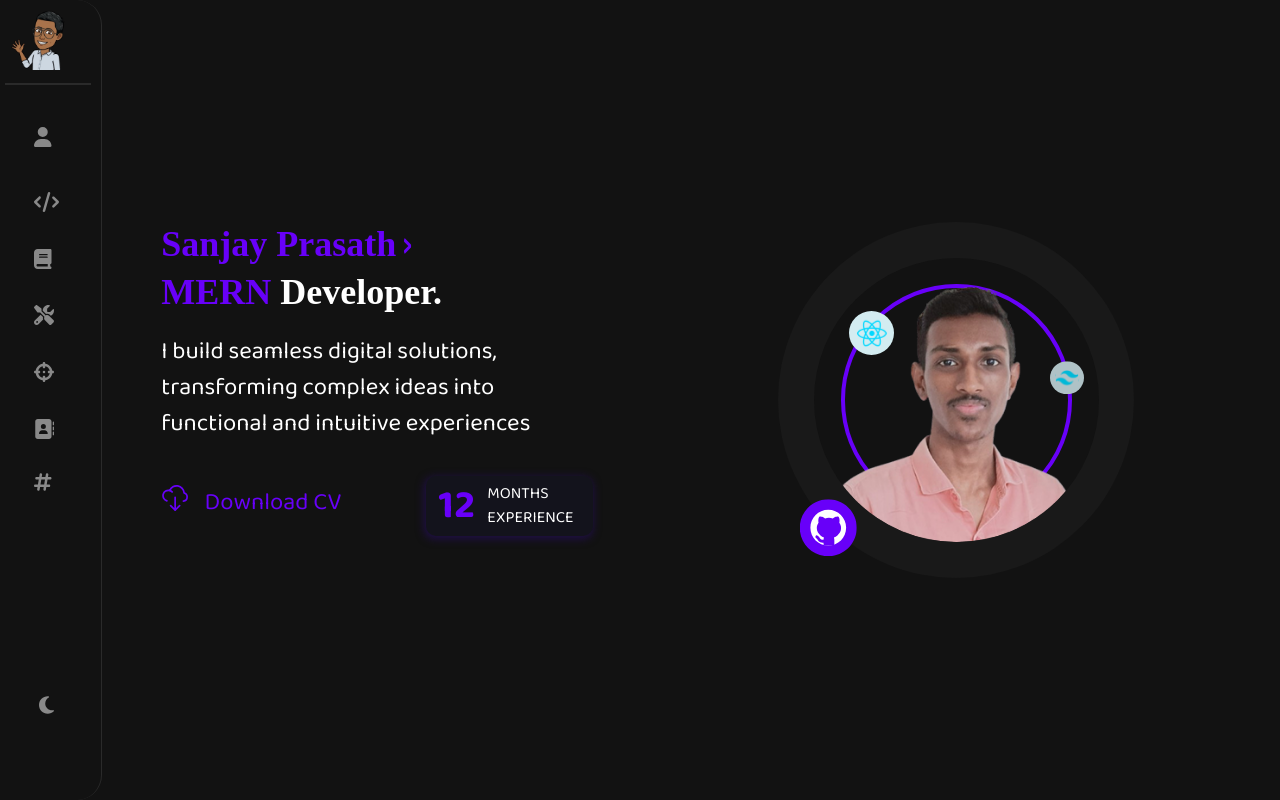
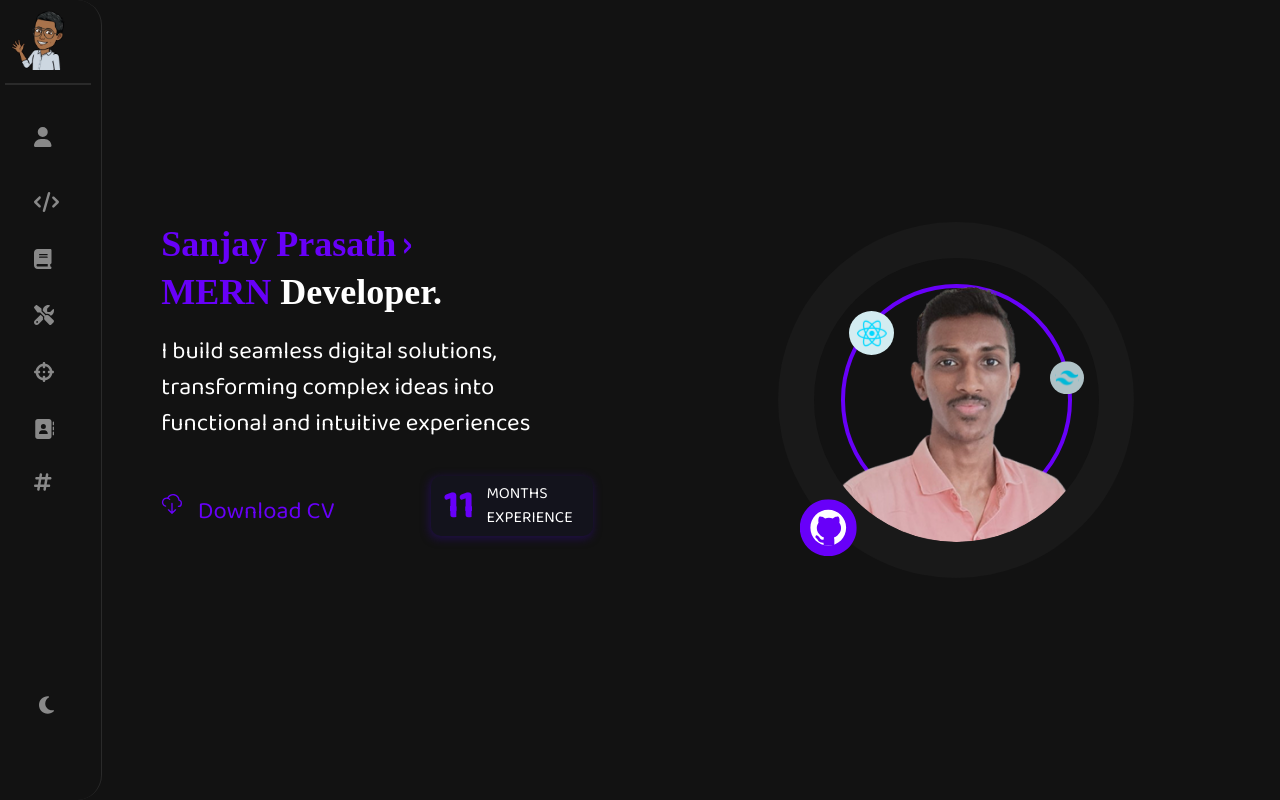
Before and after one commit to sanjay-prasath16/newPortfolio, a React (Vite) app: page / in a window 1280 px wide. Shown: the top 800 px of the page. Built offline with nearby package versions, Linux system fonts and the light colour scheme; the HTML template or start-up script is replaced by a standard one; a web font is replaced by a local one.

Commit message:
added some animation and debugged the mistakes

```diff
--- a/package.json
+++ b/package.json
@@ -15,6 +15,7 @@
     "@fortawesome/free-regular-svg-icons": "^6.7.2",
     "@fortawesome/free-solid-svg-icons": "^6.7.2",
     "@fortawesome/react-fontawesome": "^0.2.2",
+    "@react-spring/web": "^9.7.5",
     "@tabler/icons-react": "^3.30.0",
     "framer-motion": "^12.0.6",
     "gsap": "^3.12.7",
--- a/src/Pages/Home.jsx
+++ b/src/Pages/Home.jsx
@@ -1,4 +1,5 @@
 // npm packages import
+import { useState, useEffect, useRef } from "react";
 import PropTypes from "prop-types";
 
 // images import
@@ -13,8 +14,55 @@ import Github from "../assets/github.svg";
 import Logo from "../assets/Bitmoji.png";
 
 const Home = ({ isDarkMode, setIsDarkMode }) => {
+  const [isActive, setIsActive] = useState(false);
+  const [position, setPosition] = useState({ x: 0, y: 0 });
+  const magnetRef = useRef(null);
+  const disabled=false;
+  const activeTransition = "transform 0.3s ease-out";
+  const inactiveTransition = "transform 0.5s ease-in-out";
+
+  useEffect(() => {
+    if (disabled) {
+      setPosition({ x: 0, y: 0 });
+      return;
+    }
+
+    const handleMouseMove = (e) => {
+      if (!magnetRef.current) return;
+
+      const { left, top, width, height } =
+        magnetRef.current.getBoundingClientRect();
+      const centerX = left + width / 2;
+      const centerY = top + height / 2;
+
+      const distX = Math.abs(centerX - e.clientX);
+      const distY = Math.abs(centerY - e.clientY);
+
+      if (distX < width / 2 + 100 && distY < height / 2 + 100) {
+        setIsActive(true);
+
+        const offsetX = (e.clientX - centerX) / 2;
+        const offsetY = (e.clientY - centerY) / 2;
+        setPosition({ x: offsetX, y: offsetY });
+      } else {
+        setIsActive(false);
+        setPosition({ x: 0, y: 0 });
+      }
+    };
+
+    window.addEventListener("mousemove", handleMouseMove);
+    return () => {
+      window.removeEventListener("mousemove", handleMouseMove);
+    };
+  }, [disabled]);
+
+  const transitionStyle = isActive ? activeTransition : inactiveTransition;
+
   return (
-    <div className="w-[95%] lg:w-full lg:h-screen flex flex-col lg:flex-row lg:mt-0" id="home">
+    <div
+      className="w-[95%] lg:w-full lg:h-screen flex flex-col lg:flex-row lg:mt-0"
+      id="home"
+    >
       <div className="flex justify-between md:hidden mt-2">
         <img src={Logo} alt="" className="w-14" />
         <div className="relative mt-[2%]">
@@ -51,21 +99,28 @@ const Home = ({ isDarkMode, setIsDarkMode }) => {
           functional and intuitive experiences
         </p>
         <div className="flex w-full justify-between">
+          <div ref={magnetRef} className="relative inline-block mt-[12%]">
             <a
               href="/Resume/sanjayPrasathResume.pdf"
-            className="flex whitespace-nowrap mt-[10%]"
+              className="flex whitespace-nowrap"
               download
+              style={{
+                transform: `translate3d(${position.x}px, ${position.y}px, 0)`,
+                transition: transitionStyle,
+                willChange: "transform",
+              }}
             >
               <img src={Download} alt="" className="h-[50%] mr-[10%]" />
               <span className="text-[#6800F9]">Download CV</span>
             </a>
+          </div>
           <div
             className={`px-10 left-0 top-0 rounded-[10px] shadow-[-1px_2px_8px_0.800000011920929px_rgba(32,15,72,1.00)] mt-[8%] flex pl-[1%] ${
               isDarkMode ? "bg-[#13131C]" : "bg-[#E3E3EC]"
             }`}
           >
             <p className="ml-[7%] justify-center flex h-full font-bold text-[40px] text-[#6800F9]">
-              12
+              11
             </p>
             <div className="flex flex-col h-full justify-center ml-[10%]">
               <span className="text-[16px]">MONTHS</span>
```
Also changed, not shown: 1 other file (tests, documents, lock files or other folders). Lines whose indentation alone changed are shown as unchanged.
